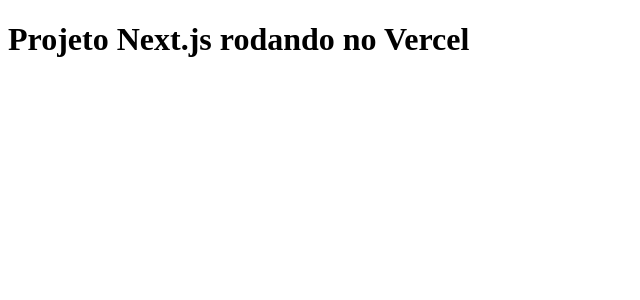
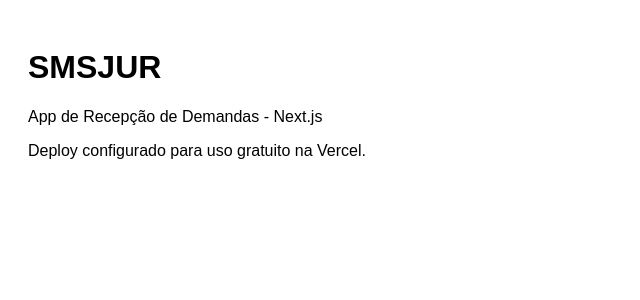
Before and after one commit to Br3n0L/Juridico-sms-demandas, a Next.js app: page / in a window 1280 px wide. Shown: the top 300 px of the page, without its empty margins (0-640 px from the left). Built offline with nearby package versions, Linux system fonts and the light colour scheme.

Commit message:
primeiro commit

```diff
--- a/package.json
+++ b/package.json
@@ -1,6 +1,7 @@
 {
   "name": "meu-projeto",
   "version": "1.0.0",
+  "private": true,
   "scripts": {
     "dev": "next dev",
     "build": "next build",
--- a/pages/index.js
+++ b/pages/index.js
@@ -1,3 +1,9 @@
 export default function Home() {
-  return <h1>Projeto Next.js rodando no Vercel</h1>
+  return (
+    <div style={{ fontFamily: 'sans-serif', padding: '20px' }}>
+      <h1>SMSJUR</h1>
+      <p>App de Recepção de Demandas - Next.js</p>
+      <p>Deploy configurado para uso gratuito na Vercel.</p>
+    </div>
+  );
 }
```
Also changed, not shown: 1 other file (tests, documents, lock files or other folders).
